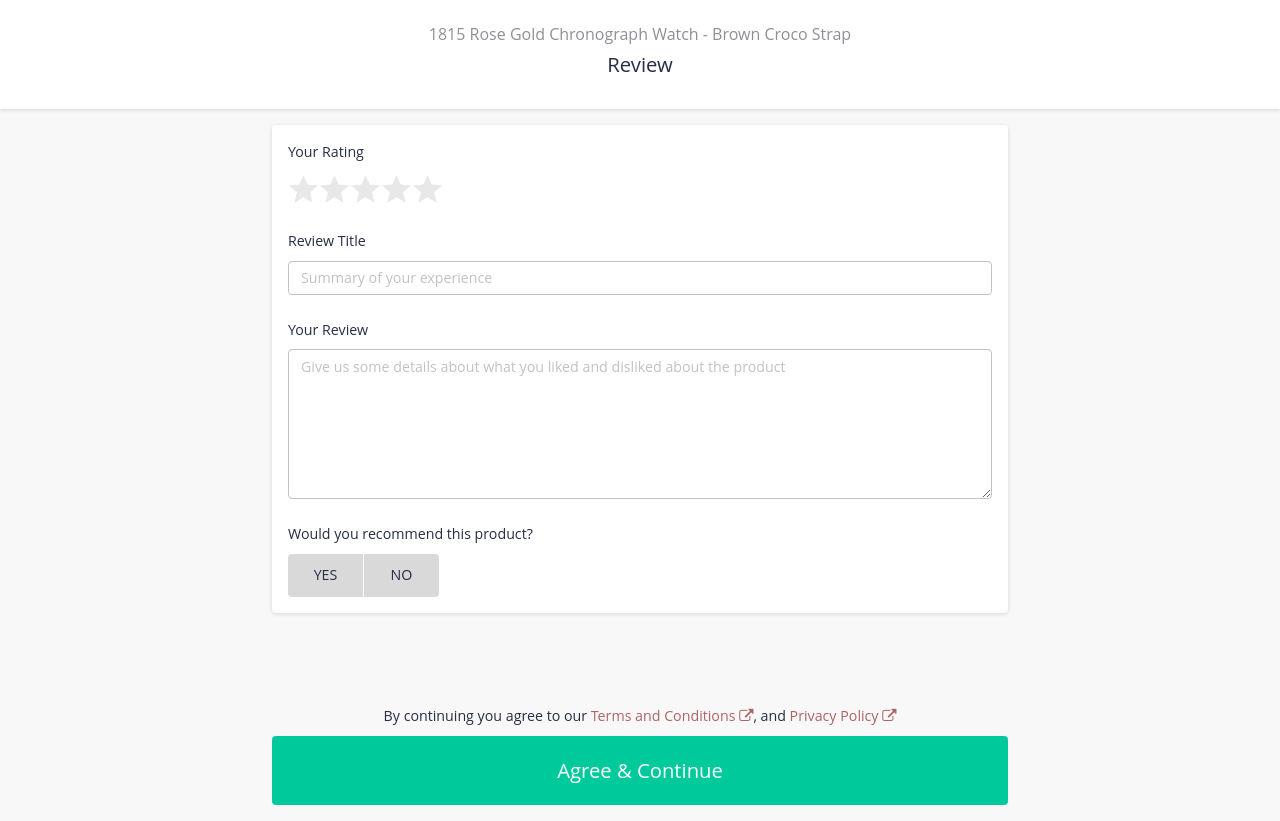
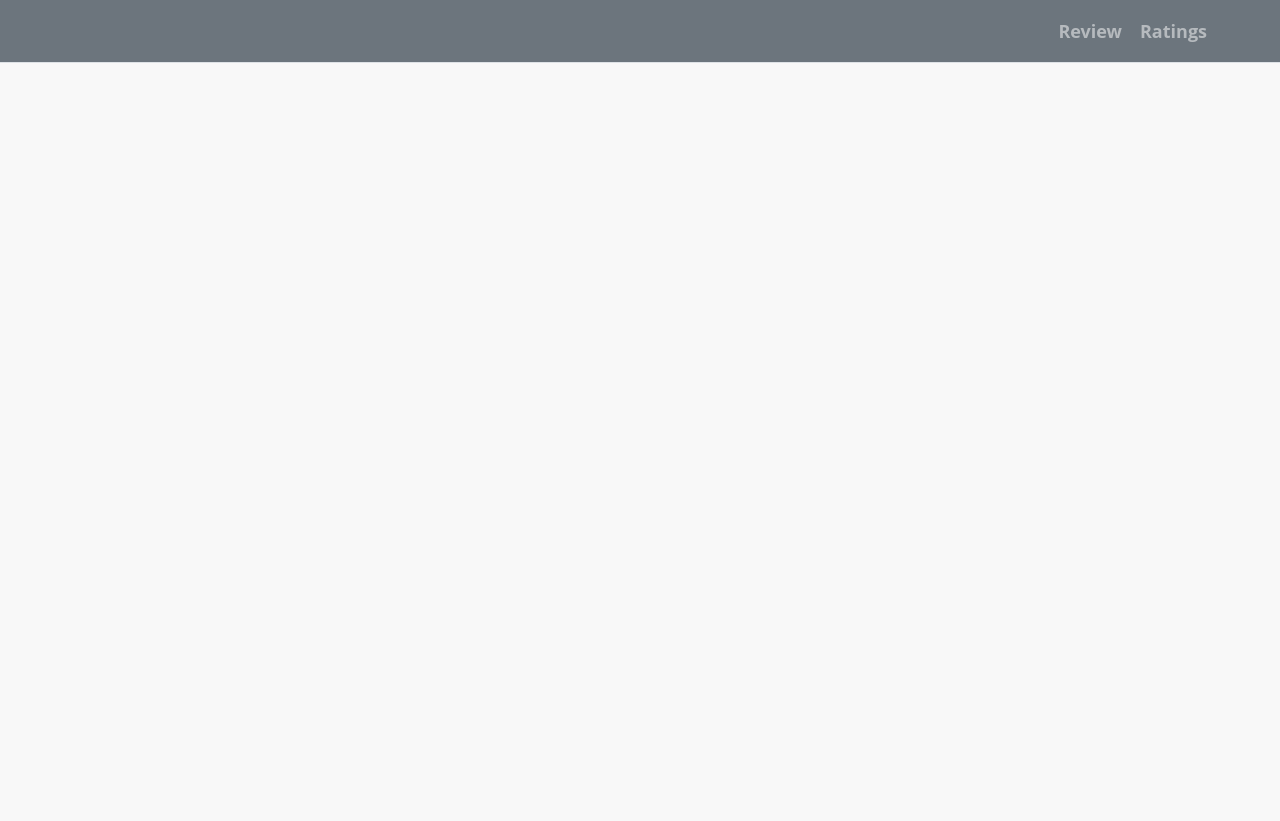
Before and after one commit to Stabmirz/Ratings-App, a React (Create React App) app: page / in a window 1280 px wide. After the commit the page ends 800 px from the top, so only its background shows below. Built offline with nearby package versions, Linux system fonts and the light colour scheme.

Commit message:
navbar added

```diff
--- a/package.json
+++ b/package.json
@@ -13,10 +13,13 @@
     "react": "^16.13.1",
     "react-country-region-selector": "^2.1.0",
     "react-dom": "^16.13.1",
+    "react-router-dom": "^5.2.0",
     "react-scripts": "3.4.1",
     "react-select": "^3.1.0"
   },
   "scripts": {
+    "predeploy": "npm run build",
+    "deploy": "gh-pages -d build",
     "start": "react-scripts start",
     "build": "react-scripts build",
     "test": "react-scripts test",
--- a/src/App.js
+++ b/src/App.js
@@ -1,13 +1,22 @@
 import React from "react";
+import { BrowserRouter as Router, Switch, Route } from "react-router-dom";
 import "bootstrap/dist/css/bootstrap.css";
 import "./App.css";
 import Review from "./components/Review";
+import Ratings from "./components/Ratings";
+import NavBar from "./components/NavBar";
 
 function App() {
   return (
-    <div className="App">
-      <Review />
-    </div>
+    <Router>
+      <React.Fragment>
+        <NavBar />
+        <Switch>
+          <Route exact path="/review" component={Review} />
+          <Route path="/ratings" component={Ratings} />
+        </Switch>
+      </React.Fragment>
+    </Router>
   );
 }
 
--- /dev/null
+++ b/src/components/NavBar.js
@@ -0,0 +1,17 @@
+import React from 'react';
+import {Link } from "react-router-dom";
+
+function NavBar(){
+    return(
+        <nav className="navbar navbar-expand-lg nav-tabs navbar-dark bg-secondary " style={{fontSize:"18px", fontWeight:"700", color:"white"}}>
+            <div className="collapse navbar-collapse justify-content-end mr-5" id="navbarSupportedContent">
+                <div className="navbar-nav">
+                    <Link className="nav-item nav-link" to="/review">Review</Link>
+                    <Link className="nav-item nav-link" to="/ratings">Ratings</Link>
+                </div>
+            </div>
+        </nav>
+    );
+}
+
+export default NavBar;
```
Also changed, not shown: 1 other file (tests, documents, lock files or other folders).
